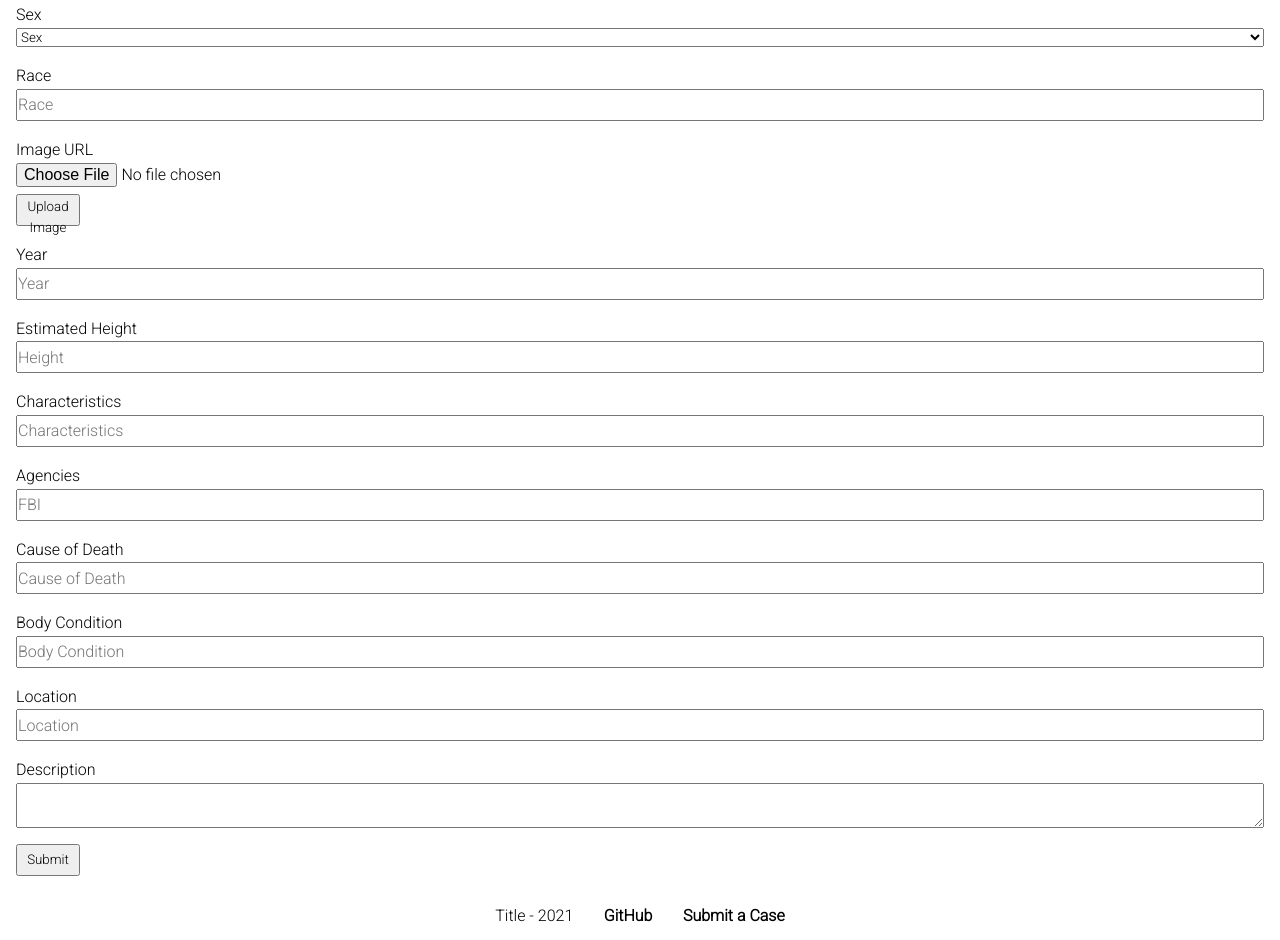
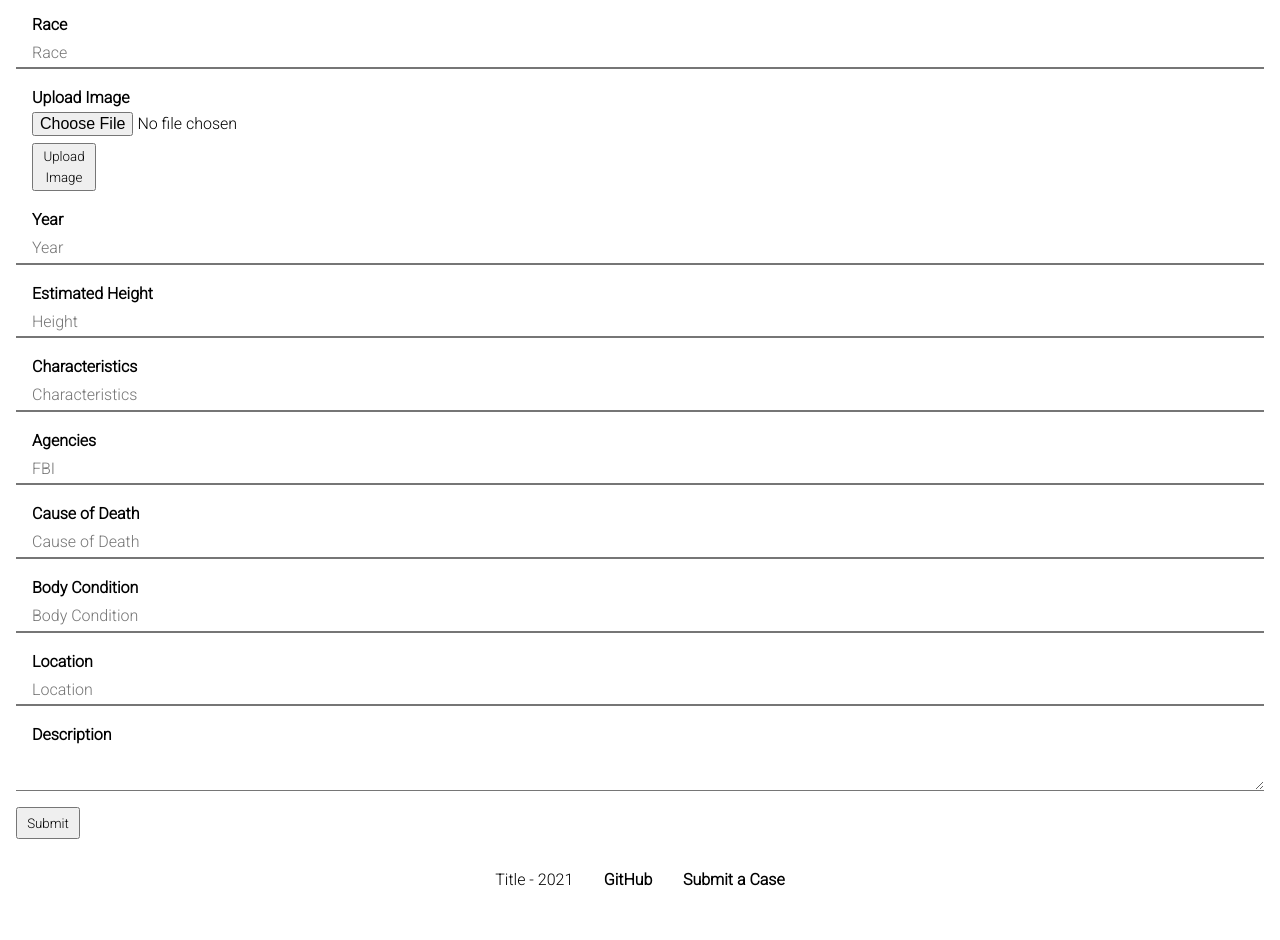
Before and after one commit to Philip-Mann/final-capstone, a React (Create React App) app in the folder react-ui/: page /submitcase in a window 1280 px wide. Shown: the part 260-1200 px from the top of the page. After the commit the page ends 1163 px from the top, so only its background shows below. Built offline with nearby package versions, Linux system fonts and the light colour scheme.

Commit message:
added styling to submit case form

```diff
--- a/react-ui/src/components/submitCase/afterSubmit/afterSubmit.jsx
+++ b/react-ui/src/components/submitCase/afterSubmit/afterSubmit.jsx
@@ -2,7 +2,7 @@ const AfterSubmit = () => {
 
     return (
         <div className="after-submit">
-            <h1>Case Successfully Submitted</h1>
+            <h1>Case Successfully Been Submitted</h1>
         </div>
     )
 }
--- a/react-ui/src/components/submitCase/formElements/images.jsx
+++ b/react-ui/src/components/submitCase/formElements/images.jsx
@@ -6,7 +6,7 @@ const Images = ({ handleChange }) => {
 
     //posting user uploaded image to Cases table
     const uploadImage = (e) => {
-        e.preventDefault()
+        e.preventDefault();
         const data = new FormData()
         data.append("file", image)
         data.append("upload_preset", "gyb89xkz")
@@ -30,8 +30,8 @@ const Images = ({ handleChange }) => {
     }
 
     return (
-        <div className="form-agencies case-form">
-            <label>Image URL</label>
+        <div className="form-images case-form">
+            <label>Upload Image</label>
             <input
                 placeholder="Images"
                 htmlFor="images"
@@ -44,6 +44,7 @@ const Images = ({ handleChange }) => {
             >
                 Upload Image
             </button>
+
         </div>
     )
 }
--- a/react-ui/src/components/submitCase/submitCase.css
+++ b/react-ui/src/components/submitCase/submitCase.css
@@ -6,15 +6,47 @@
 }
 
 .case-form input {
+    font-size: 1rem;
     height: 2rem;
-    font-size: 1rem;
 }
 
 .case-form select {
-
+    /* font-size: large; */
+    width: 8rem;
 }
 
 .case-form button {
+    height: 2rem;
     width: 4rem;
-    height: 2rem;
 }
+
+.form-images button {
+    height: 3rem;
+    margin-left: 1rem;
+}
+
+.case-form label {
+    font-weight: bolder;
+    padding-left: 1rem;
+}
+
+.case-form input {
+    border-left-style: none;
+    border-right-style: none;
+    border-top-style: none;
+    padding-left: 1rem;
+}
+
+.case-form input:focus {
+    outline: none;
+}
+
+.case-form textarea {
+    border-left-style: none;
+    border-right-style: none;
+    border-top-style: none;
+}
+
+.case-form textarea:focus {
+    outline: none;
+}
--- a/react-ui/src/components/submitCase/submitCase.jsx
+++ b/react-ui/src/components/submitCase/submitCase.jsx
@@ -77,10 +77,8 @@ const SubmitForm = () => {
     }
 
     const [images, setImages] = useState('');
-    // const [url, setUrl] = useState('');
     const handleImagesChange = (images) => {
         setImages(images);
-        // setUrl(url);
     }
 
     const handleSubmit = async (e) => {
@@ -110,7 +108,6 @@ const SubmitForm = () => {
 
     return (
         <>
-        <h1>Submit Case</h1>
         <div className="submit-case-form-container">
             <form >
                 <Name
```
